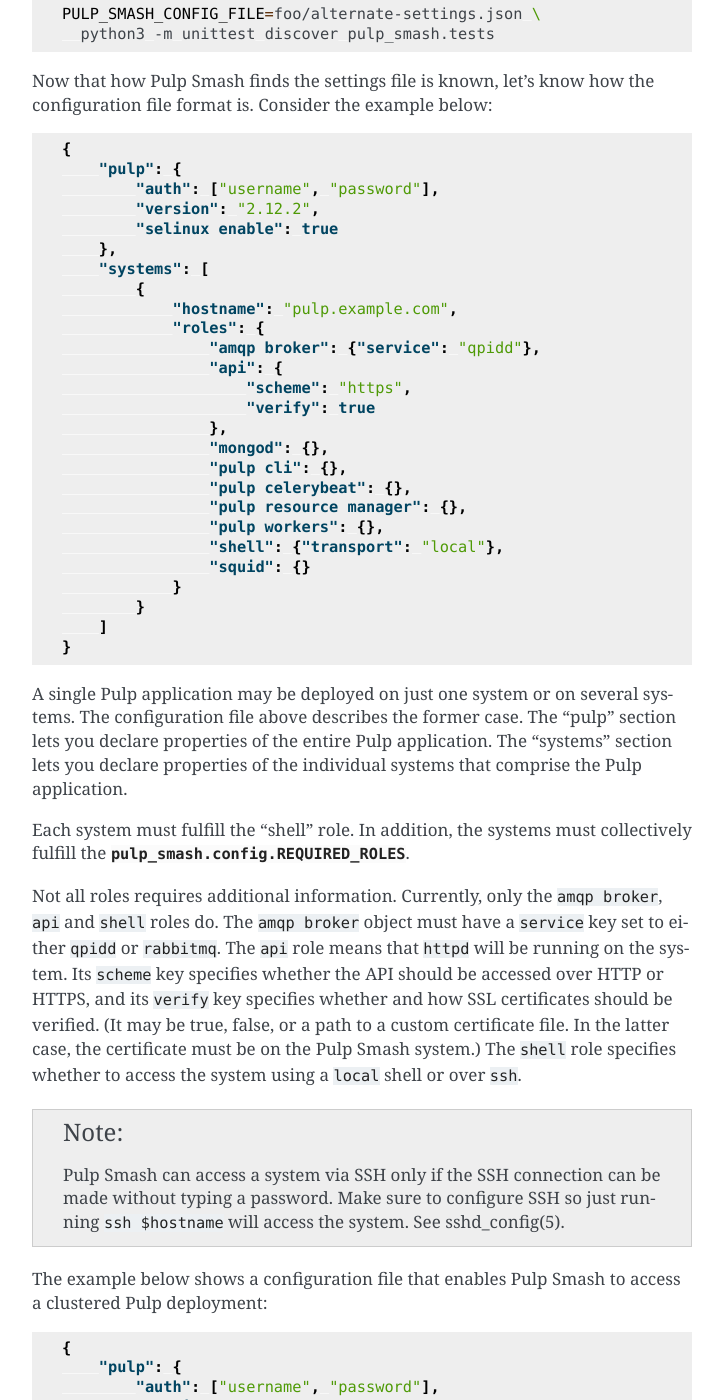
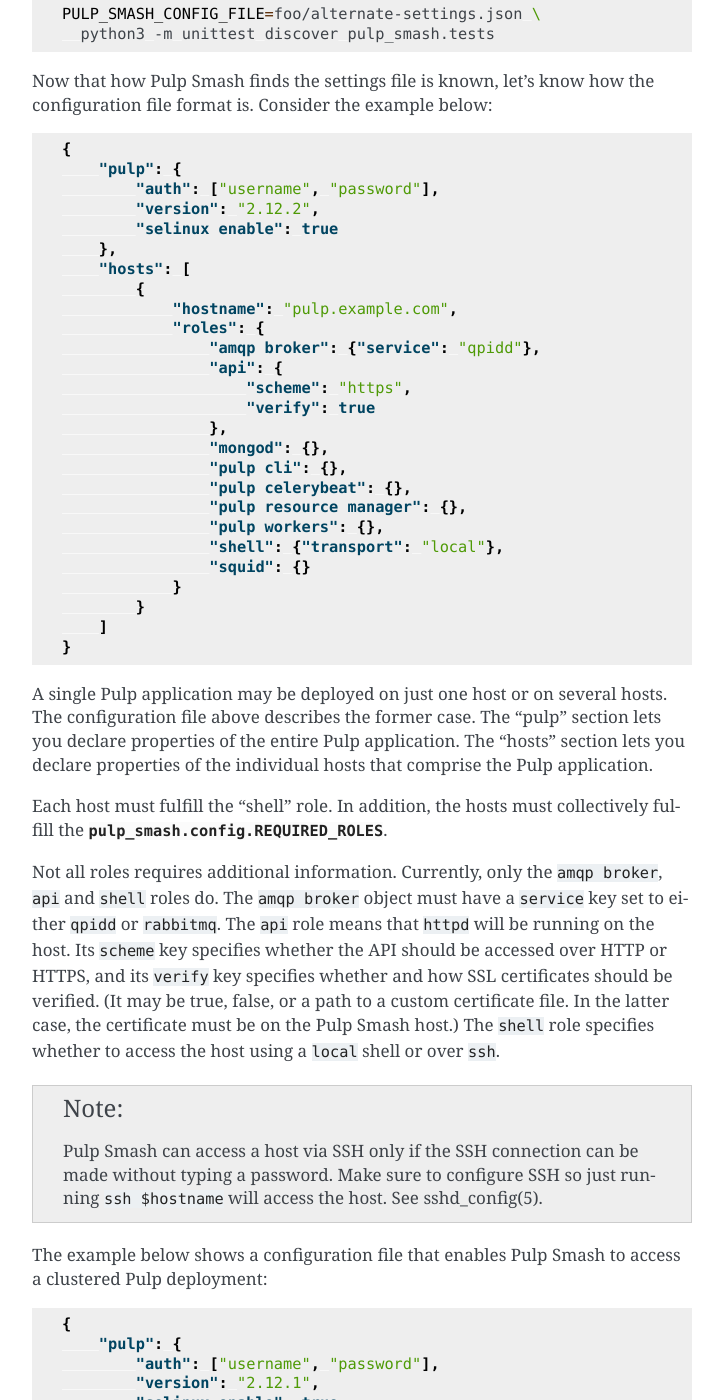
Before and after one commit to pulp/pulp-smash, a Sphinx documentation site: the page built from docs/usage.rst, in a window 1280 px wide and 1400 px high, scrolled down 1046 px. Shown: the whole window, without its empty margins (388-1111 px from the left). Built offline with Sphinx 7.4.7, drawn with Linux system fonts in a browser that asks for light colours; some of the changed text lies outside the part shown.

Commit message:
Rename "systems" to "hosts" in config file
The configuration file lets one declare information about a Pulp
application and the computers that it's deployed on. A good name to use
for these computers is "hosts." Consider a definition from Wiktionary:

> Any computer attached to a network.

However, the configuration file calls these hosts "systems." Consider a
definition from Wiktionary:

> The set of hardware and software operating in a computer.

"host" seems more appropriate than "system" for several reasons. First,
it makes more semantic sense to talk about computers than to talk about
the hardware and software in a computer. Second, Pulp makes services
available to a network, even if just the local network. If no network is
available, then Pulp can't function. It seems appropriate to use
terminology which reflects this focus.

Rename "systems" to "hosts" in the configuration file. This resolves a
long-standing discrepancy within the code base itself, where both terms
are used to reference the same concept.

```diff
--- a/docs/usage.rst
+++ b/docs/usage.rst
@@ -61,7 +61,7 @@
             "version": "2.12.2",
             "selinux enable": true
         },
-        "systems": [
+        "hosts": [
             {
                 "hostname": "pulp.example.com",
                 "roles": {
@@ -82,33 +82,33 @@
         ]
     }
 
-A single Pulp application may be deployed on just one system or on several
-systems. The configuration file above describes the former case. The "pulp"
-section lets you declare properties of the entire Pulp application. The
-"systems" section lets you declare properties of the individual systems that
-comprise the Pulp application.
+A single Pulp application may be deployed on just one host or on several hosts.
+The configuration file above describes the former case. The "pulp" section lets
+you declare properties of the entire Pulp application. The "hosts" section lets
+you declare properties of the individual hosts that comprise the Pulp
+application.
 
-Each system must fulfill the "shell" role. In addition, the systems must
+Each host must fulfill the "shell" role. In addition, the hosts must
 collectively fulfill the :obj:`pulp_smash.config.REQUIRED_ROLES`.
 
 Not all roles requires additional information. Currently, only the ``amqp
 broker``, ``api`` and ``shell`` roles do. The ``amqp broker`` object must have a
 ``service`` key set to either ``qpidd`` or ``rabbitmq``. The ``api`` role means
-that ``httpd`` will be running on the system. Its ``scheme`` key specifies
-whether the API should be accessed over HTTP or HTTPS, and its ``verify`` key
-specifies whether and how SSL certificates should be verified. (It may be true,
-false, or a path to a custom certificate file. In the latter case, the
-certificate must be on the Pulp Smash system.) The ``shell`` role specifies
-whether to access the system using a ``local`` shell or over ``ssh``.
+that ``httpd`` will be running on the host. Its ``scheme`` key specifies whether
+the API should be accessed over HTTP or HTTPS, and its ``verify`` key specifies
+whether and how SSL certificates should be verified. (It may be true, false, or
+a path to a custom certificate file. In the latter case, the certificate must be
+on the Pulp Smash host.) The ``shell`` role specifies whether to access the host
+using a ``local`` shell or over ``ssh``.
 
 .. note::
 
-    Pulp Smash can access a system via SSH only if the SSH connection can be
-    made without typing a password. Make sure to configure SSH so just running
-    ``ssh $hostname`` will access the system. See sshd_config(5).
+    Pulp Smash can access a host via SSH only if the SSH connection can be made
+    without typing a password. Make sure to configure SSH so just running ``ssh
+    $hostname`` will access the host. See sshd_config(5).
 
-The example below shows a configuration file that enables Pulp Smash to access
-a clustered Pulp deployment:
+The example below shows a configuration file that enables Pulp Smash to access a
+clustered Pulp deployment:
 
 .. code-block:: json
 
@@ -118,7 +118,7 @@
             "version": "2.12.1",
             "selinux enable": true
         },
-        "systems": [
+        "hosts": [
             {
                 "hostname": "first.example.com",
                 "roles": {
@@ -148,12 +148,12 @@
     }
 
 Note that the roles ``mongod`` and ``amqp broker`` is only available on the
-first system and that the Pulp related roles plus the ``squid`` are available
+first host and that the Pulp related roles plus the ``squid`` are available
 on both. The example shows how to have a clustered deployment where second
-system will connect to the first system's ``mongod`` and ``amqp broker``, all
-the other services will work as a failover redundancy. Like, if first system's
+host will connect to the first host's ``mongod`` and ``amqp broker``, all
+the other services will work as a failover redundancy. Like, if first host's
 ``pulp resource manager`` goes down than Pulp failover feature will activate
-and start using the second system's ``pulp resource manager``.
+and start using the second host's ``pulp resource manager``.
 
 Pulp Smash also has two other commands to help with configuration file
 management: ``pulp-smash settings show`` and ``pulp-smash settings validate``
```
Also changed, not shown: 14 other files.
